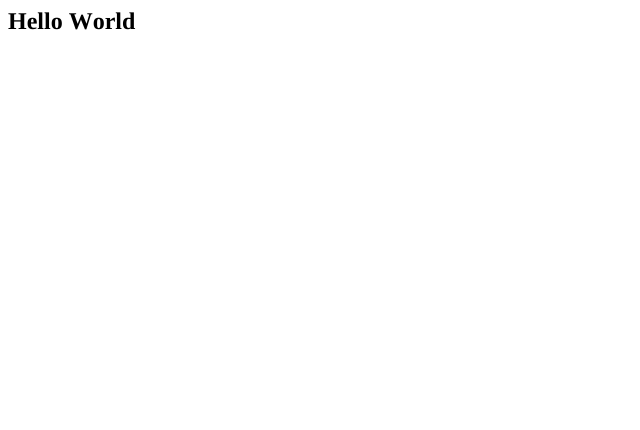
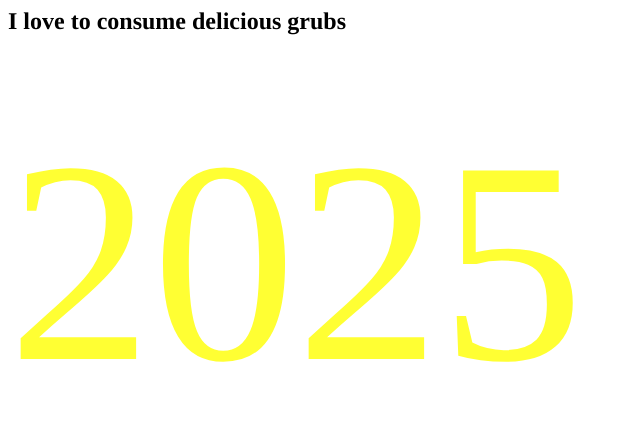
Before and after one commit to bathtaker/bathtaker.github.io, a plain HTML site: page index.html in a window 1280 px wide. Shown: the whole page, without its empty margins (0-640 px from the left). Drawn offline with Linux system fonts and the light colour scheme.

Commit message:
Update index.html

```diff
--- a/index.html
+++ b/index.html
@@ -8,9 +8,12 @@
   <meta name="CocoaVersion" content="2299">
   <style type="text/css">
     span.s1 {font-kerning: none}
+    span.s2 {font-kerning: none; background-color: rgba(0, 0, 0, 0)}
   </style>
 </head>
 <body>
-<h1 style="margin: 0.0px 0.0px 16.1px 0.0px; font: 24.0px Times; color: #000000; -webkit-text-stroke: #000000"><span class="s1"><b>Hello World</b></span></h1>
+<h1 style="margin: 0.0px 0.0px 16.1px 0.0px; font: 24.0px Times; color: #000000; -webkit-text-stroke: #000000"><span class="s1"><b>I love to consume delicious grubs</b></span></h1>
+<h1 style="margin: 0.0px 0.0px 16.1px 0.0px; font: 24.0px Times; color: #000000; -webkit-text-stroke: #000000; min-height: 29.0px"><span class="s1"><b></b></span><br></h1>
+<h1 style="margin: 0.0px 0.0px 16.1px 0.0px; font: 288.0px 'Pokemon Solid'; color: #ffff33; -webkit-text-stroke: #000000"><span class="s2">2025</span></h1>
 </body>
 </html>
```
